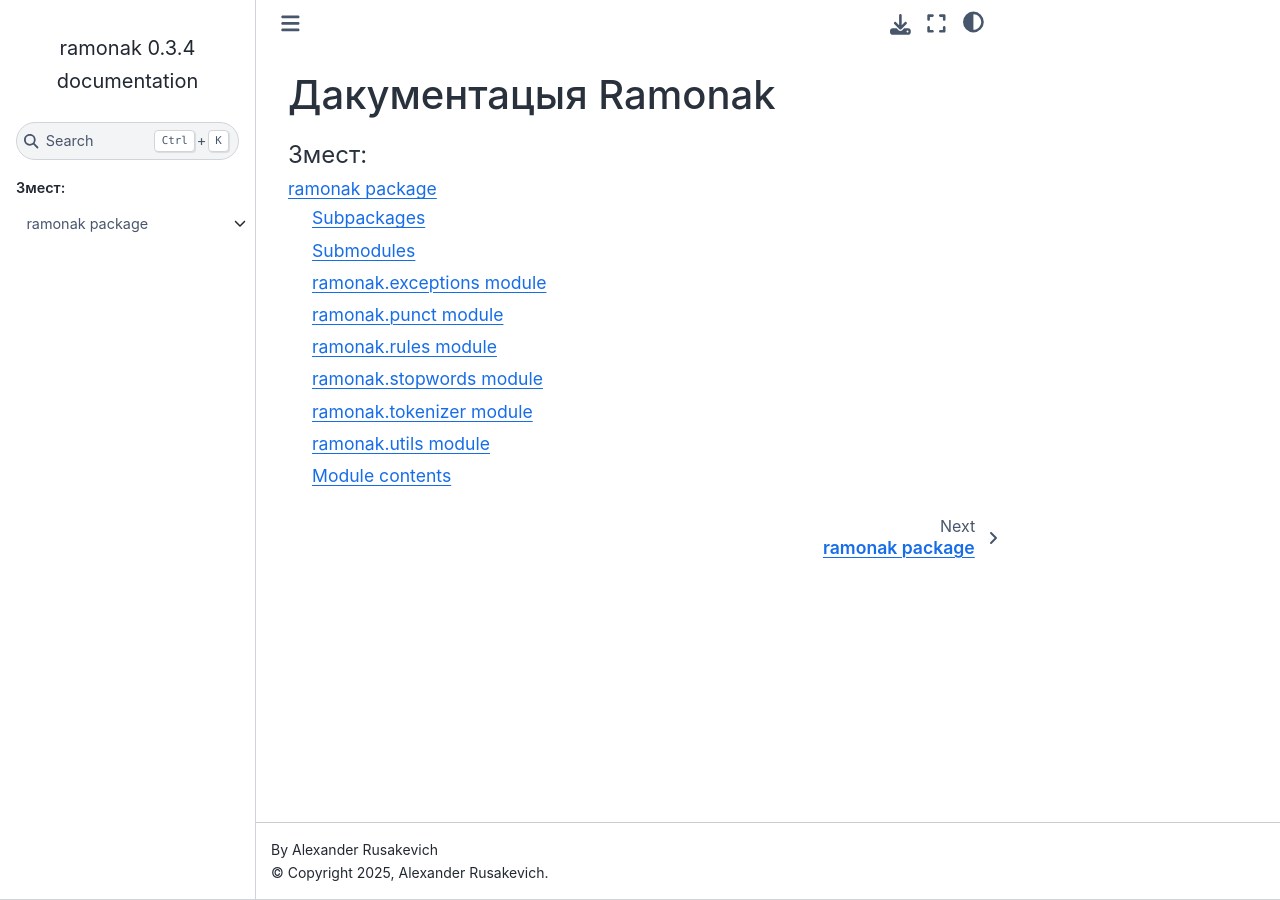
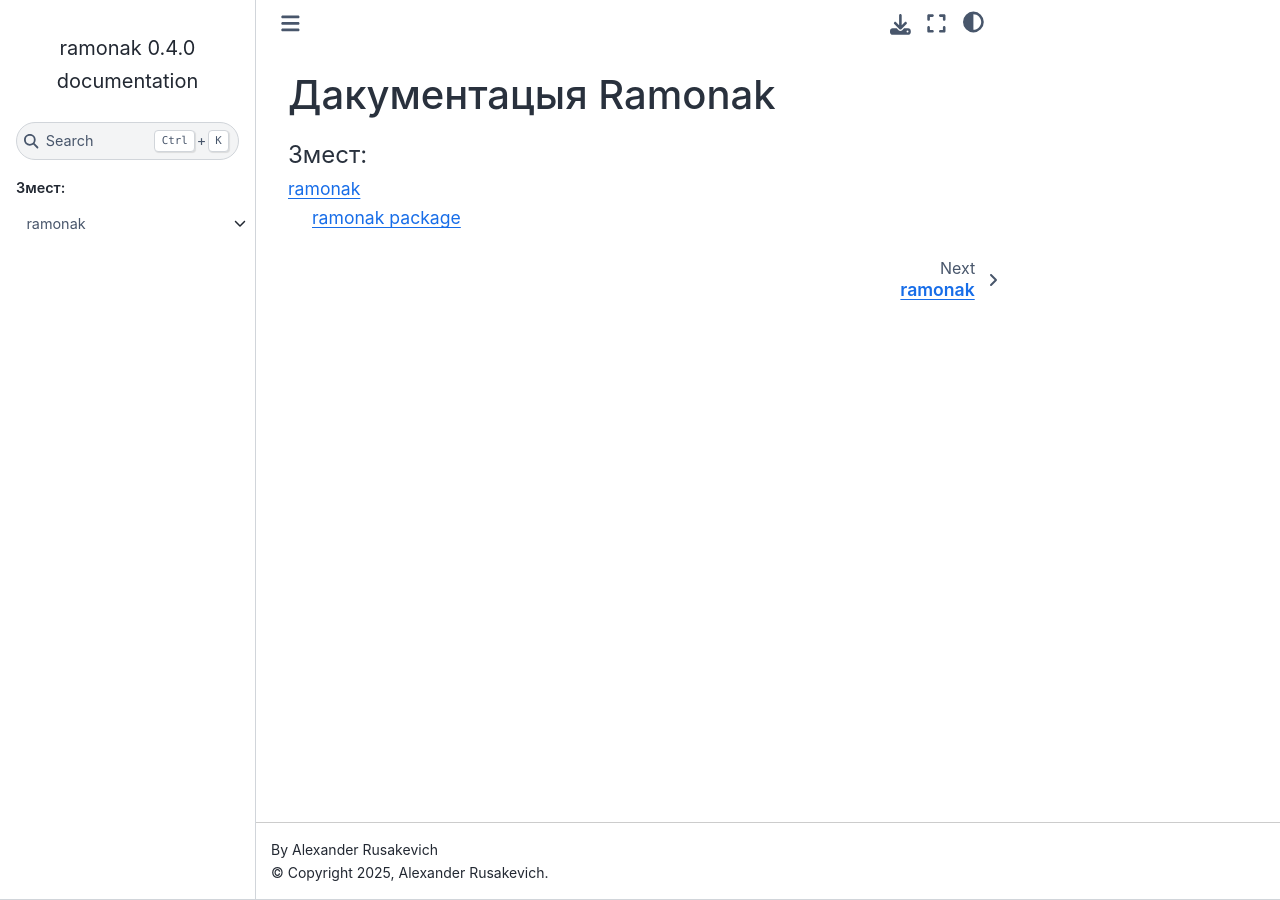
Before and after one commit to alex-rusakevich/ramonak, a Sphinx documentation site: the page built from docs/index.rst, in a window 1280 px wide. Built offline with Sphinx 7.4.7 and the Sphinx Book theme 1.1.4, drawn with Linux system fonts in a browser that asks for light colours.

Commit message:
#patch done moving to sphinx

```diff
--- a/docs/index.rst
+++ b/docs/index.rst
@@ -5,4 +5,4 @@
    :maxdepth: 2
    :caption: Змест:
 
-   ./ramonak.rst
+   ./modules.rst
--- a/docs/ramonak.packages.rst
+++ b/docs/ramonak.packages.rst
@@ -12,14 +12,6 @@
    :undoc-members:
    :show-inheritance:
 
-ramonak.packages.utils module
------------------------------
-
-.. automodule:: ramonak.packages.utils
-   :members:
-   :undoc-members:
-   :show-inheritance:
-
 Module contents
 ---------------
 
--- a/docs/ramonak.rst
+++ b/docs/ramonak.rst
@@ -45,18 +45,10 @@
    :undoc-members:
    :show-inheritance:
 
-ramonak.tokenizer module
-------------------------
+ramonak.tokenize module
+-----------------------
 
-.. automodule:: ramonak.tokenizer
-   :members:
-   :undoc-members:
-   :show-inheritance:
-
-ramonak.utils module
---------------------
-
-.. automodule:: ramonak.utils
+.. automodule:: ramonak.tokenize
    :members:
    :undoc-members:
    :show-inheritance:
--- a/pyproject.toml
+++ b/pyproject.toml
@@ -78,7 +78,7 @@
 [tool.hatch.envs.docs.scripts]
 generate = "cd docs && sphinx-apidoc -o . ../src/ramonak && make html && cd .."
 server = "cd docs/_build/html && python -m http.server 8089 && cd ../../../"
-coverage = "cd docs && cross-env SPHINX_APIDOC_OPTIONS=members sphinx-apidoc -o . ../src/ramonak && sphinx-build -v -b coverage . ./_build/coverage && cd .."
+publish = "gh-pages -d docs/_build/html"
 
 [tool.hatch.envs.hatch-test]
 parallel = true
--- a/src/ramonak/__about__.py
+++ b/src/ramonak/__about__.py
@@ -1 +1 @@
-__version__ = "0.3.4"
+__version__ = "0.4.0"
```
Also changed, not shown: 1 other file.
